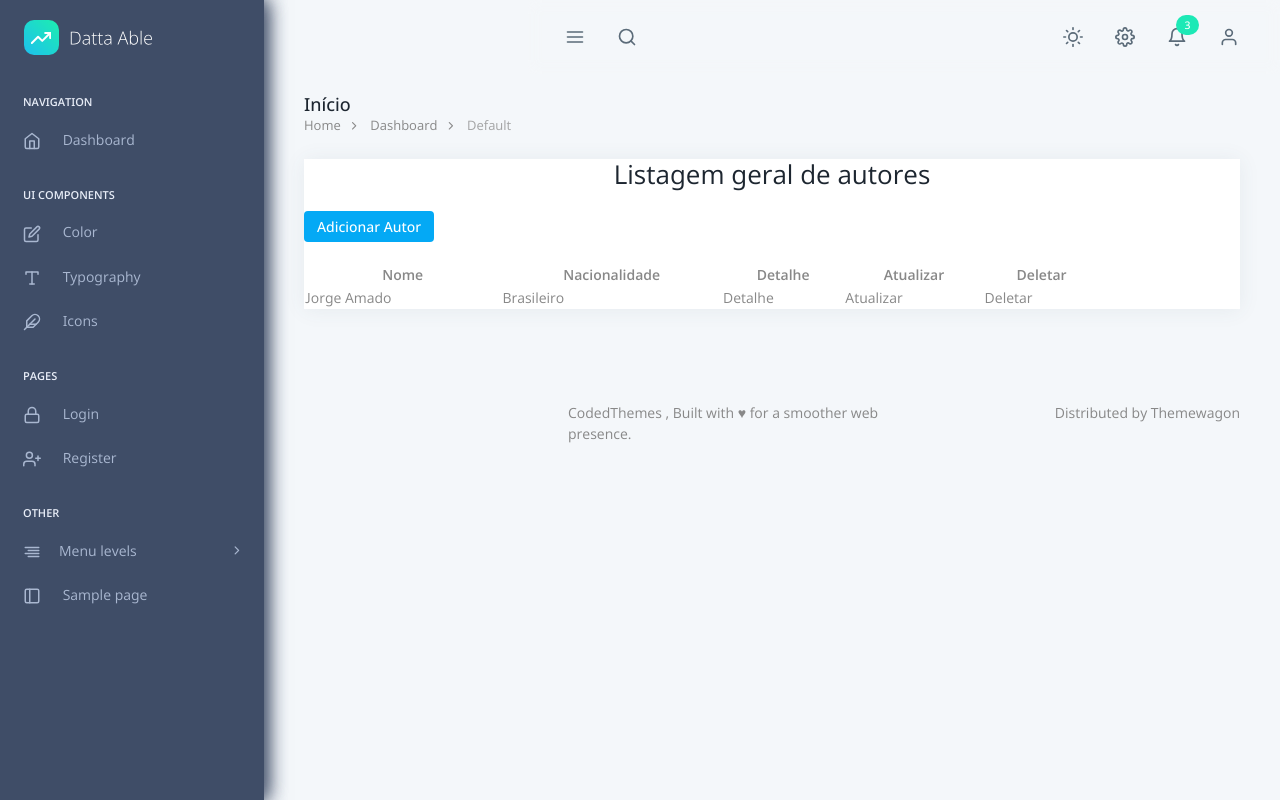
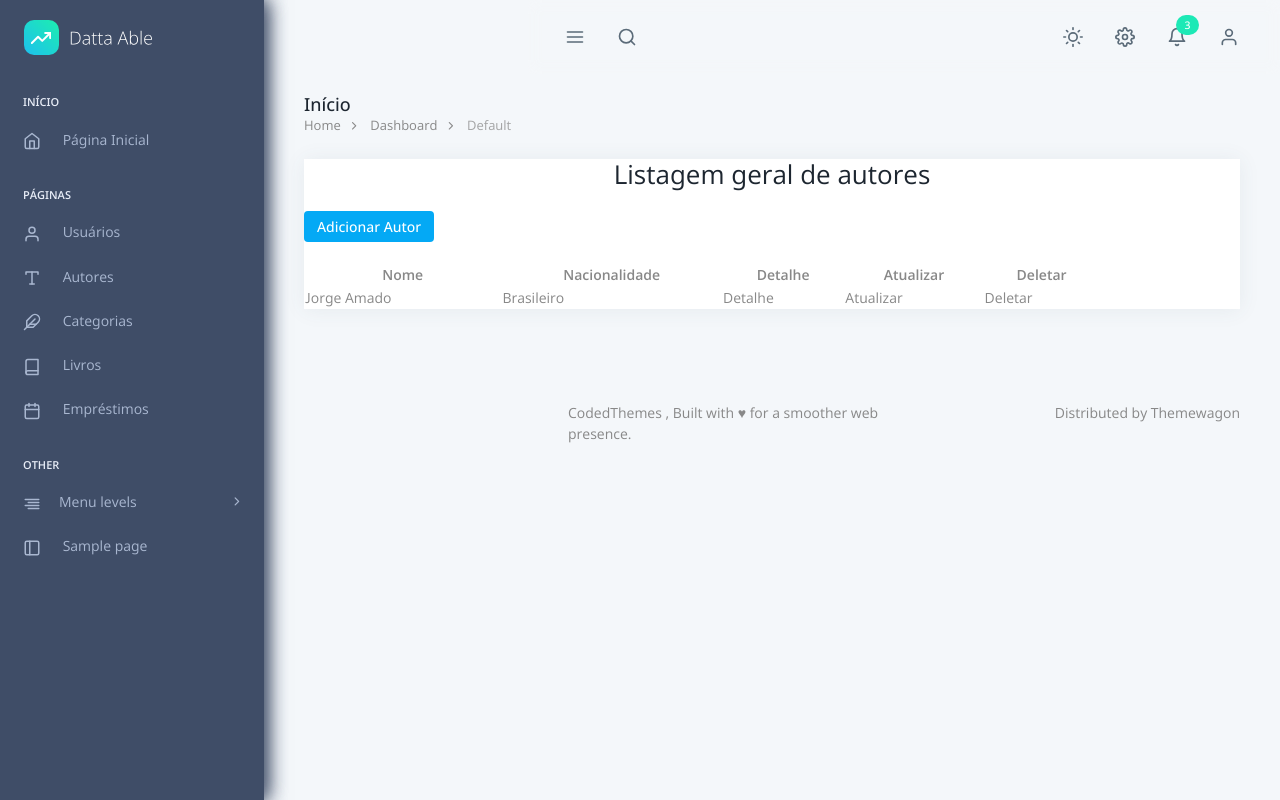
Before and after one commit to livia-trindade/psw-biblioteca, a Django app: page /autor/ in a window 1280 px wide. Run offline with Django 5.2, Linux system fonts and the light colour scheme; a user stored in the database is signed in; data comes from the database, SQL or seed files in the repository.

Commit message:
Fazendo alterações na _base.html

```diff
--- a/templates/_sidebar.html
+++ b/templates/_sidebar.html
@@ -12,7 +12,7 @@
     <div class="navbar-content h-[calc(100vh_-_74px)] py-2.5">
       <ul class="pc-navbar">
         <li class="pc-item pc-caption">
-          <label>Navigation</label>
+          <label>Início</label>
         </li>
         <li class="pc-item">
         <li class="pc-item">
@@ -20,48 +20,50 @@
             <span class="pc-micon">
               <i data-feather="home"></i>
             </span>
-            <span class="pc-mtext">Dashboard</span>
+            <span class="pc-mtext">Página Inicial</span>
           </a>
         </li>
         <li class="pc-item pc-caption">
-          <label>UI Components</label>
+          <label>Páginas</label>
           <i data-feather="feather"></i>
         </li>
+
         <li class="pc-item pc-hasmenu">
-          <a href="../elements/bc_color.html" class="pc-link">
-            <span class="pc-micon"> <i data-feather="edit"></i></span>
-            <span class="pc-mtext">Color</span>
-          </a>
-        </li>
-        <li class="pc-item pc-hasmenu">
-          <a href="../elements/bc_typography.html" class="pc-link">
-            <span class="pc-micon"> <i data-feather="type"></i></span>
-            <span class="pc-mtext">Typography</span>
-          </a>
-        </li>
-        <li class="pc-item pc-hasmenu">
-          <a href="../elements/icon-feather.html" class="pc-link">
-            <span class="pc-micon"> <i data-feather="feather"></i></span>
-            <span class="pc-mtext">Icons</span>
+          <a href="/usuario" class="pc-link">
+            <span class="pc-micon"> <i data-feather="user"></i></span>
+            <span class="pc-mtext">Usuários</span>
           </a>
         </li>
 
-        <li class="pc-item pc-caption">
-          <label>Pages</label>
-          <i data-feather="monitor"></i>
-        </li>
         <li class="pc-item pc-hasmenu">
-          <a href="../pages/login-v1.html" class="pc-link" target="_blank">
-            <span class="pc-micon"> <i data-feather="lock"></i></span>
-            <span class="pc-mtext">Login</span>
+          <a href="/autor" class="pc-link">
+            <span class="pc-micon"> <i data-feather="type"></i></span>
+            <span class="pc-mtext">Autores</span>
           </a>
         </li>
+
         <li class="pc-item pc-hasmenu">
-          <a href="../pages/register-v1.html" class="pc-link" target="_blank">
-            <span class="pc-micon"> <i data-feather="user-plus"></i></span>
-            <span class="pc-mtext">Register</span>
+          <a href="/categoria" class="pc-link">
+            <span class="pc-micon"> <i data-feather="feather"></i></span>
+            <span class="pc-mtext">Categorias</span>
           </a>
         </li>
+
+         <li class="pc-item pc-hasmenu">
+          <a href="/categoria" class="pc-link">
+            <span class="pc-micon"> <i data-feather="book"></i></span>
+            <span class="pc-mtext">Livros</span>
+          </a>
+        </li>
+
+         <li class="pc-item pc-hasmenu">
+          <a href="/categoria" class="pc-link">
+            <span class="pc-micon"> <i data-feather="calendar"></i></span>
+            <span class="pc-mtext">Empréstimos</span>
+          </a>
+        </li>
+
+
         <li class="pc-item pc-caption">
           <label>Other</label>
           <i data-feather="sidebar"></i>
```
